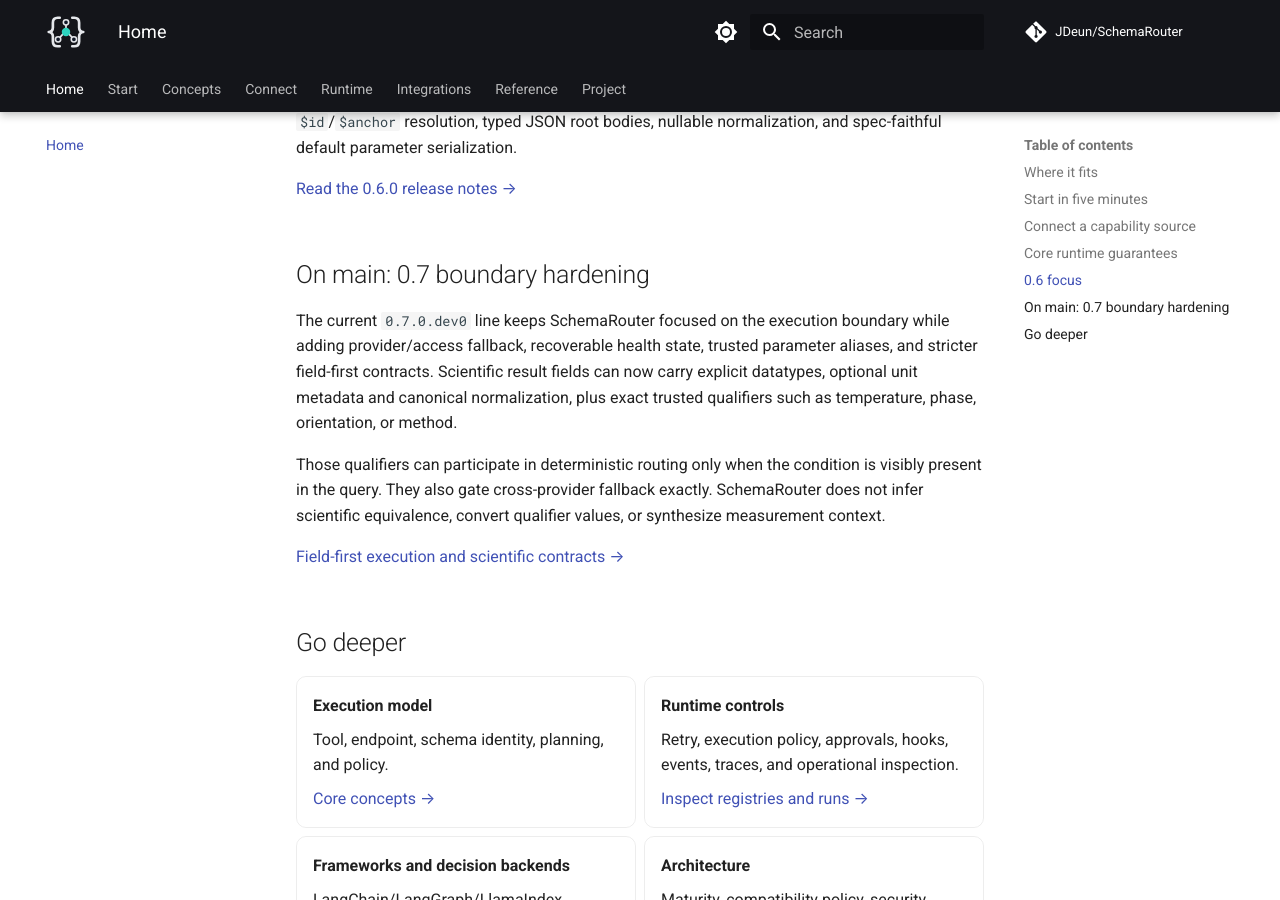
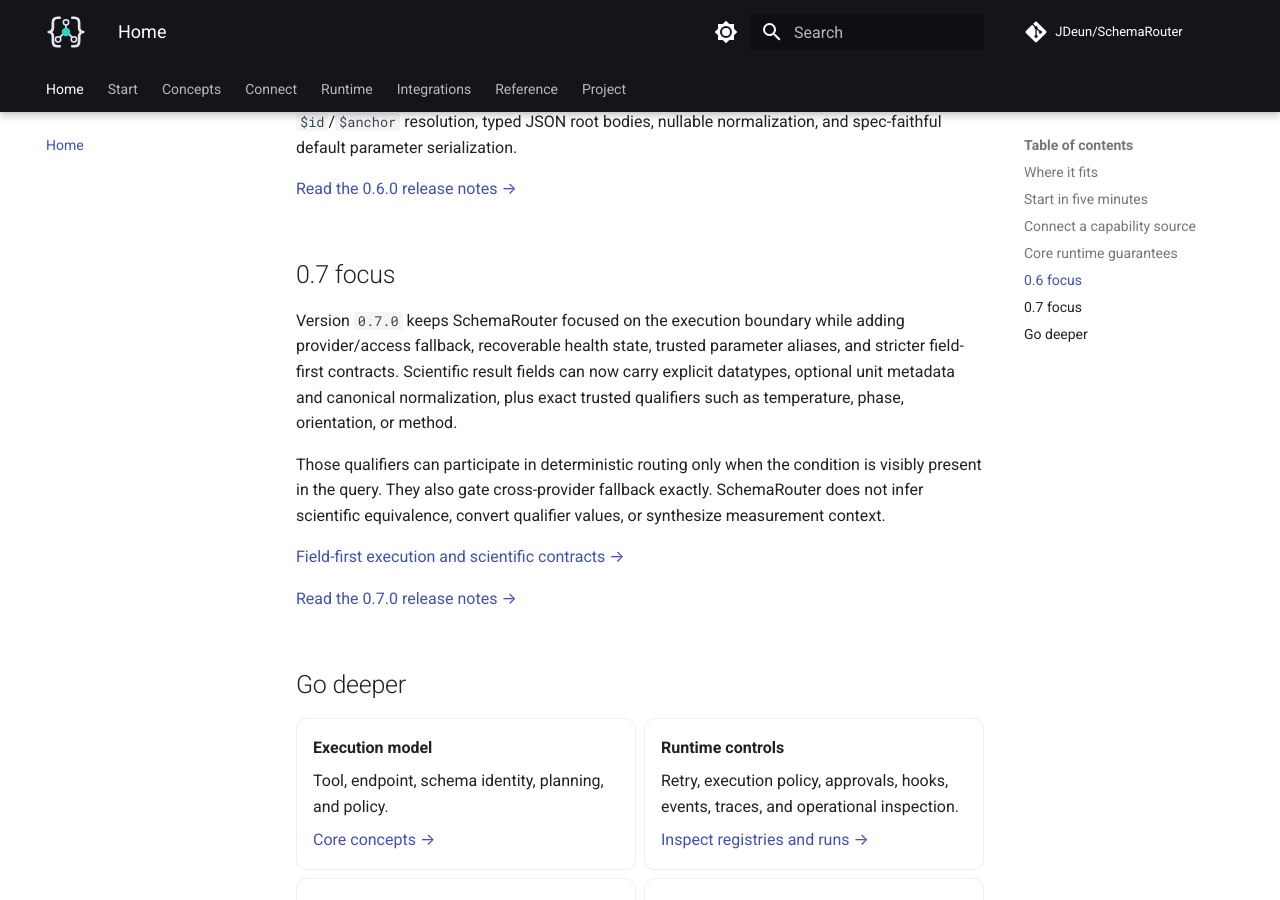
Before and after one commit to JDeun/SchemaRouter, an MkDocs documentation site: the page built from docs/index.md, in a window 1280 px wide and 900 px high, scrolled down 3419 px. Built offline with MkDocs 1.6.1 and Material for MkDocs 9.7.7, drawn with Linux system fonts in a browser that asks for light colours; comment, search, counter and statistics services are not loaded; some of the changed text lies outside the part shown.

Commit message:
release: update docs landing for 0.7.0

```diff
--- a/docs/index.md
+++ b/docs/index.md
@@ -5,7 +5,7 @@
 
 <div class="sr-hero" markdown>
 
-<span class="sr-kicker">SchemaRouter 0.6.0</span>
+<span class="sr-kicker">SchemaRouter 0.7.0</span>
 
 # Put a typed execution boundary between agents and tools
 
@@ -155,9 +155,9 @@
 
 [Read the 0.6.0 release notes →](releases/0.6.0.md)
 
-## On main: 0.7 boundary hardening
+## 0.7 focus
 
-The current `0.7.0.dev0` line keeps SchemaRouter focused on the execution boundary while adding
+Version `0.7.0` keeps SchemaRouter focused on the execution boundary while adding
 provider/access fallback, recoverable health state, trusted parameter aliases, and stricter
 field-first contracts. Scientific result fields can now carry explicit datatypes, optional unit
 metadata and canonical normalization, plus exact trusted qualifiers such as temperature, phase,
@@ -168,6 +168,8 @@
 equivalence, convert qualifier values, or synthesize measurement context.
 
 [Field-first execution and scientific contracts →](concepts/field-first-execution.md)
+
+[Read the 0.7.0 release notes →](releases/0.7.0.md)
 
 ## Go deeper
 
```
